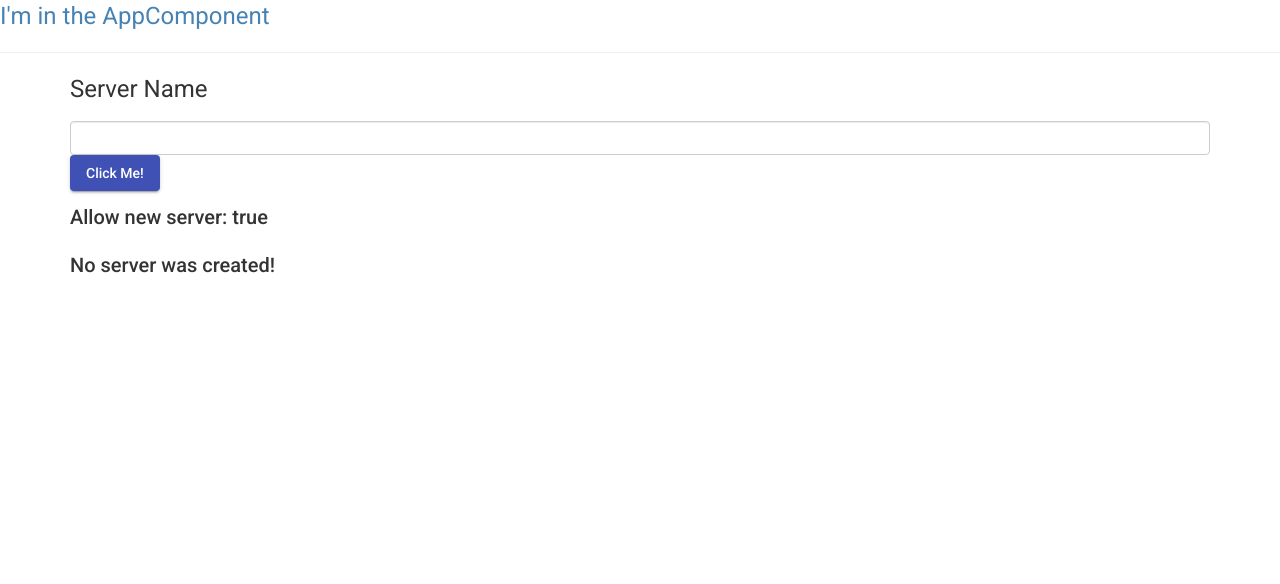
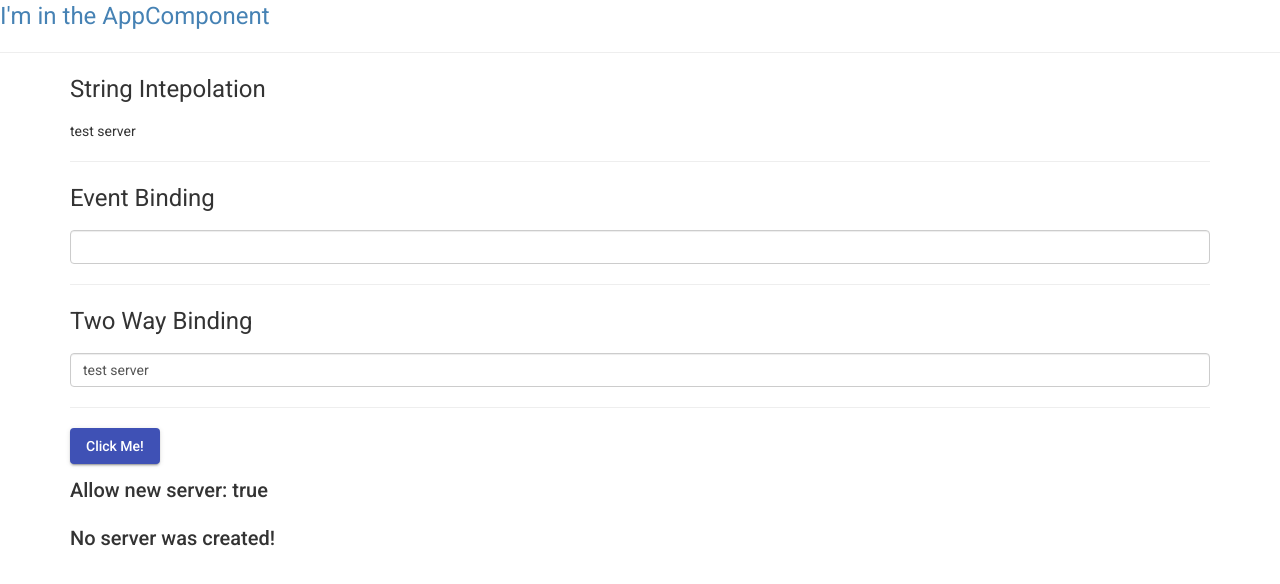
Before and after one commit to seaboyz/angular, an Angular app: page / in a window 1280 px wide. Shown: the top 584 px of the page. Built offline with nearby package versions, Linux system fonts and the light colour scheme.

Commit message:
Add two way binding

```diff
--- a/src/app/servers/servers.component.html
+++ b/src/app/servers/servers.component.html
@@ -1,11 +1,24 @@
 <div class="container">
-    <h1>Server Name</h1>
+    <!-- string intepolation -->
+    <h1>String Intepolation</h1>
     <p>{{serverName}}</p>
+    <hr>
+    <!-- event binding -->
+    <h1>Event Binding</h1>
     <input
         type="text"
         class="form-control"
         (input)="onUpdateServerName($event)"
     >
+    <hr>
+    <!-- two way binding -->
+    <h1>Two Way Binding</h1>
+    <input
+        type="text"
+        class="form-control"
+        [(ngModel)]="serverName"
+    >
+    <hr>
     <button
         mat-raised-button
         color="primary"
--- a/src/app/servers/servers.component.ts
+++ b/src/app/servers/servers.component.ts
@@ -7,14 +7,13 @@ import { Component, OnInit } from '@angular/core';
 })
 export class ServersComponent implements OnInit
 {
-  allowNewServer: boolean;
-  serverCreationStatus: string;
-  serverName: string;
+  allowNewServer = false;
+  serverCreationStatus = "No server was created!";
+  serverName = "test server";
 
   constructor()
   {
-    this.allowNewServer = false;
-    this.serverCreationStatus = "No server was created!";
+
   }
 
   ngOnInit(): void
```
Also changed, not shown: images/two-way-binding/Screen Shot 2022-05-19 at 10.42.05 AM.png (added), 1 other file (tests, documents, lock files or other folders).
